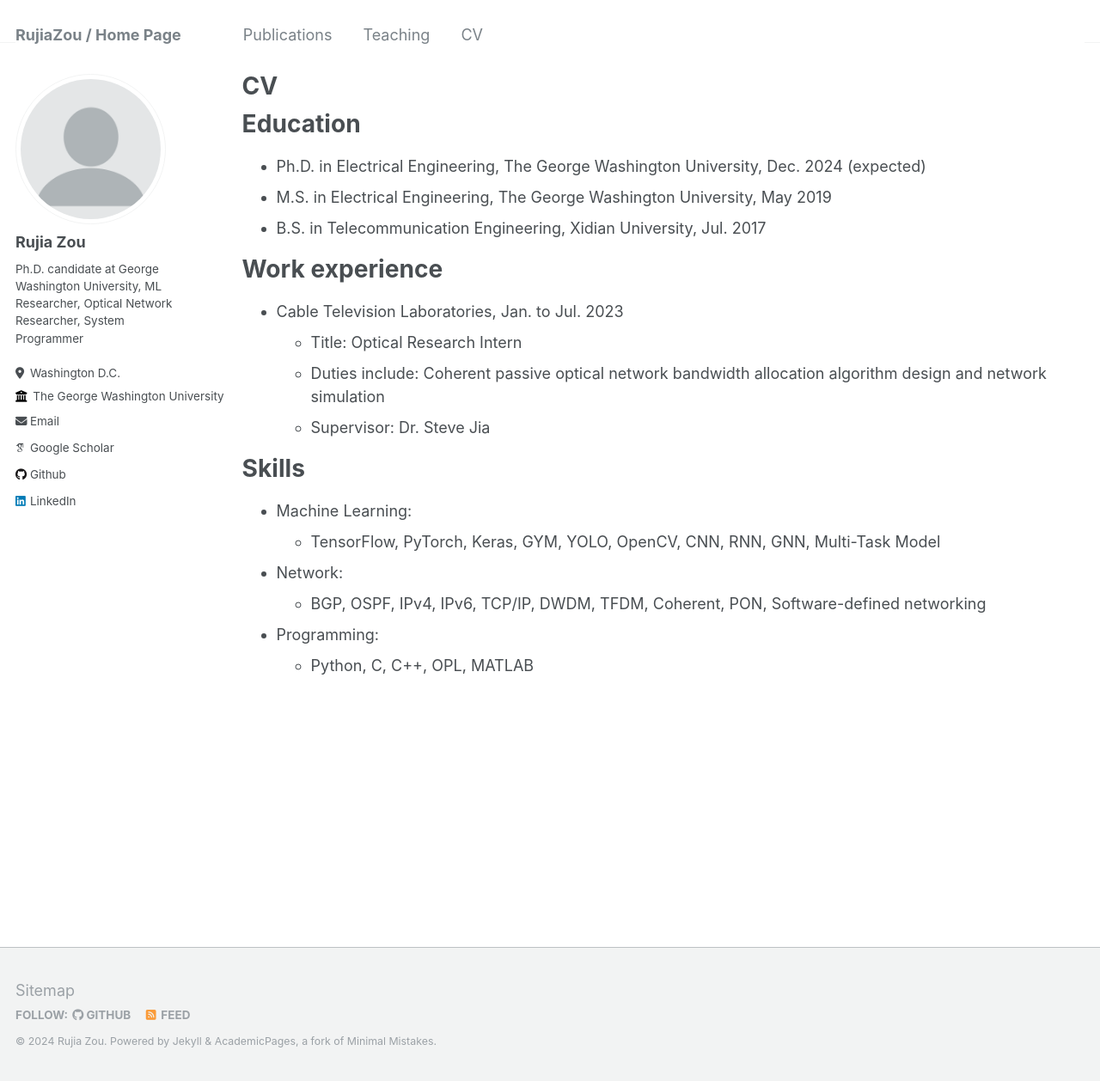
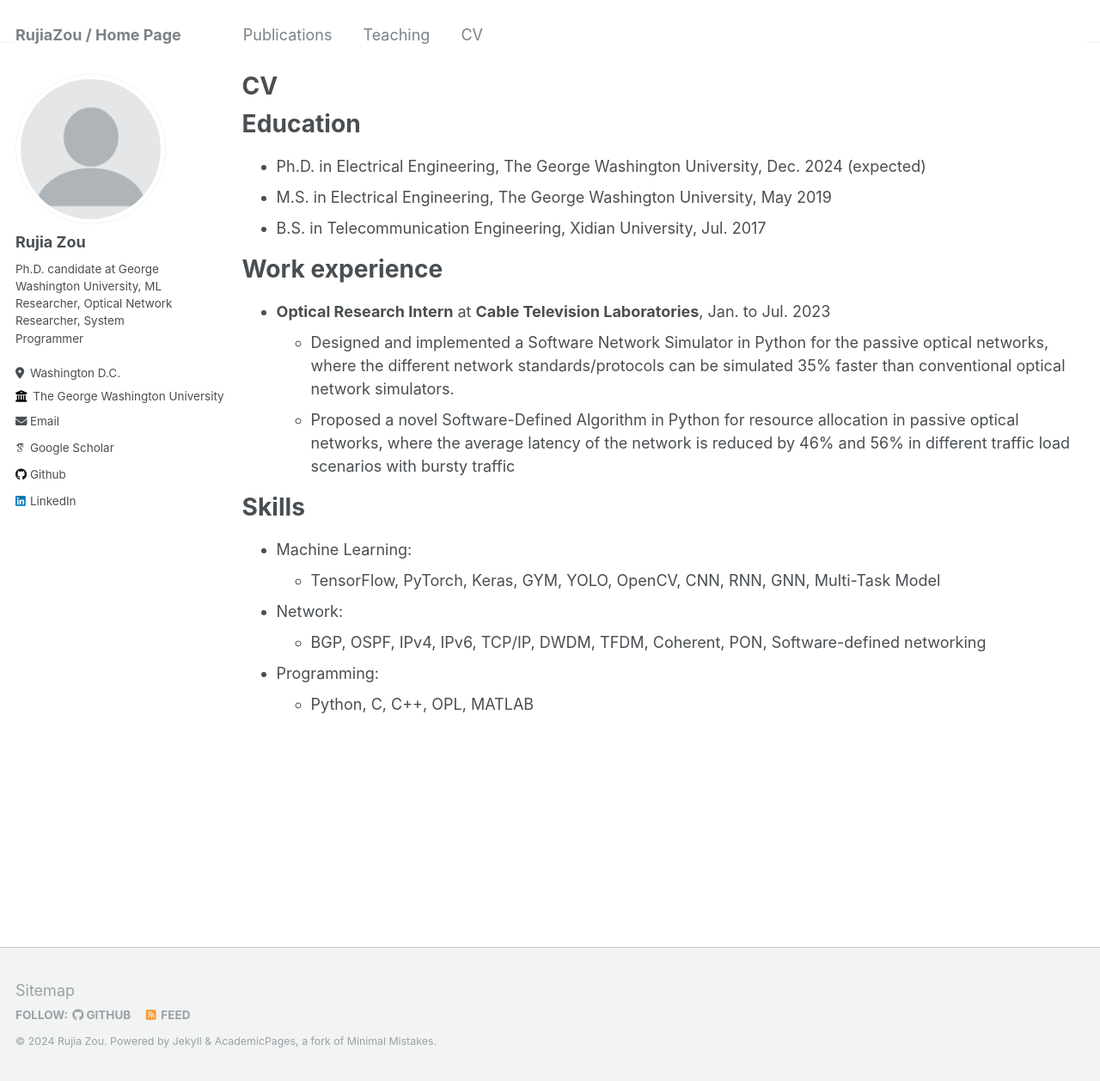
Before and after one commit to RujiaZou/RujiaZou.github.io, a Jekyll site: the page built from _pages/cv.md, in a window 1280 px wide and 1258 px high. Shown: the whole window at 86% size. Built offline with Jekyll 4.4.1, drawn with Linux system fonts in a browser that asks for light colours; some web fonts are replaced.

Commit message:
Update cv.md

```diff
--- a/_pages/cv.md
+++ b/_pages/cv.md
@@ -17,10 +17,11 @@ Education
 
 Work experience
 ======
-* Cable Television Laboratories, Jan. to Jul. 2023
-  * Title: Optical Research Intern
-  * Duties include: Coherent passive optical network bandwidth allocation algorithm design and network simulation
-  * Supervisor: Dr. Steve Jia
+* **Optical Research Intern** at **Cable Television Laboratories**, Jan. to Jul. 2023
+  * Designed and implemented a Software Network Simulator in Python for the passive optical networks, where the
+different network standards/protocols can be simulated 35% faster than conventional optical network simulators.
+  * Proposed a novel Software-Defined Algorithm in Python for resource allocation in passive optical networks, where
+the average latency of the network is reduced by 46% and 56% in different traffic load scenarios with bursty traffic
 
 Skills
 ======
```
